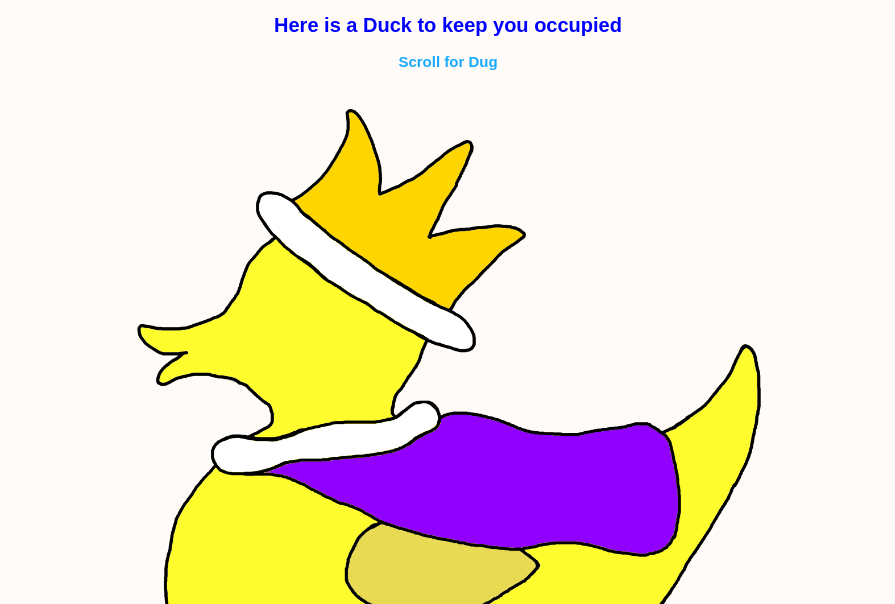
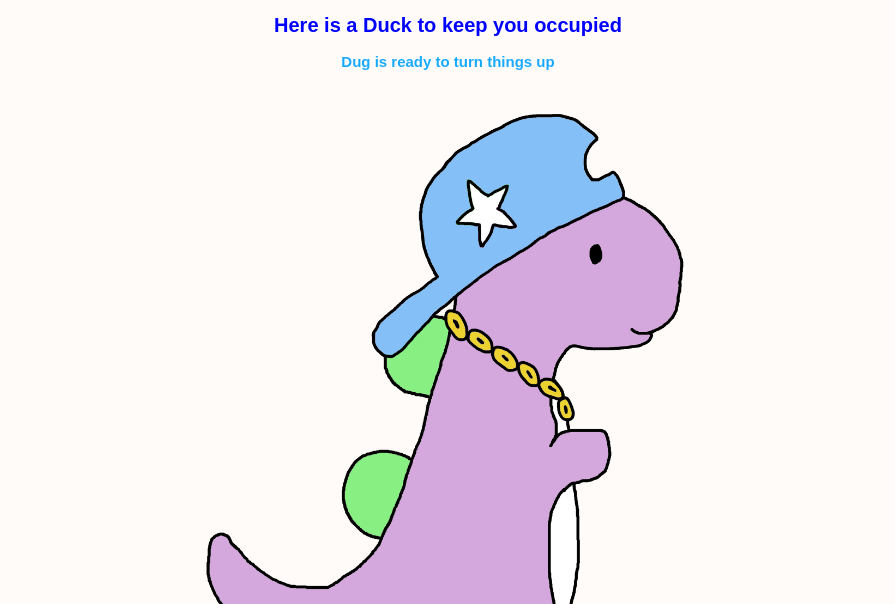
Before and after one commit to naomdh/naomdh.github.io, a plain HTML site: page index.html in a window 1280 px wide. Shown: the part 196-800 px from the top of the page, without its empty margins (197-1092 px from the left). Drawn offline with Linux system fonts and the light colour scheme; a web font is replaced by a local one.

Commit message:
Update index.html

```diff
--- a/index.html
+++ b/index.html
@@ -23,11 +23,11 @@
                 Here is a Duck to keep you occupied
             </h2>
             <h3>
-                Scroll for Dug
+                Dug is ready to turn things up
             </h3>
             <p>
+                <img src="/Images/dug.png" title="Dug">
                 <img src="/Images/king duck.png" title="King Duck">
-                <img src="/Images/dug.png" title="Dug">
             </p>
         </div>
     </div>
```
